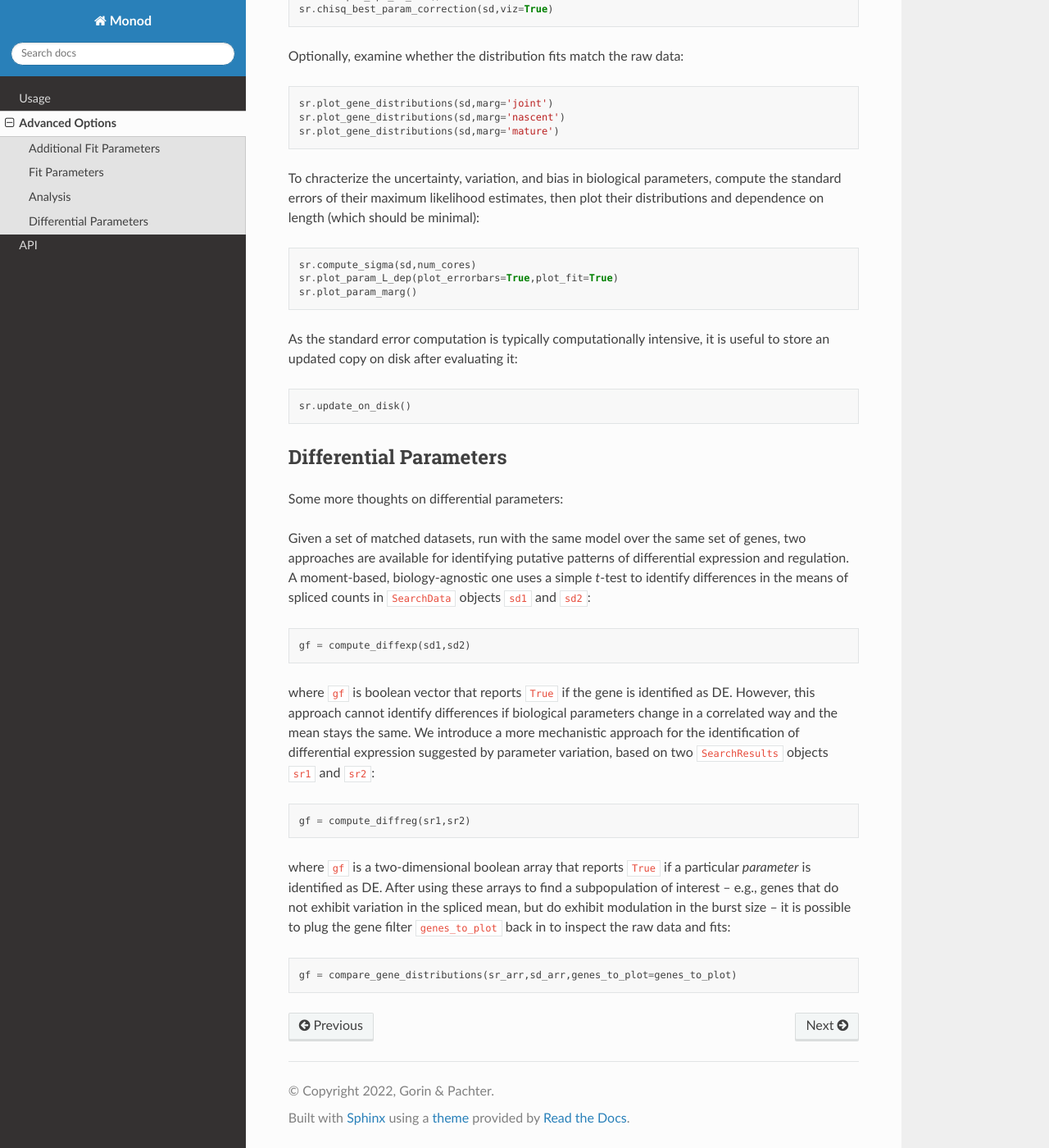
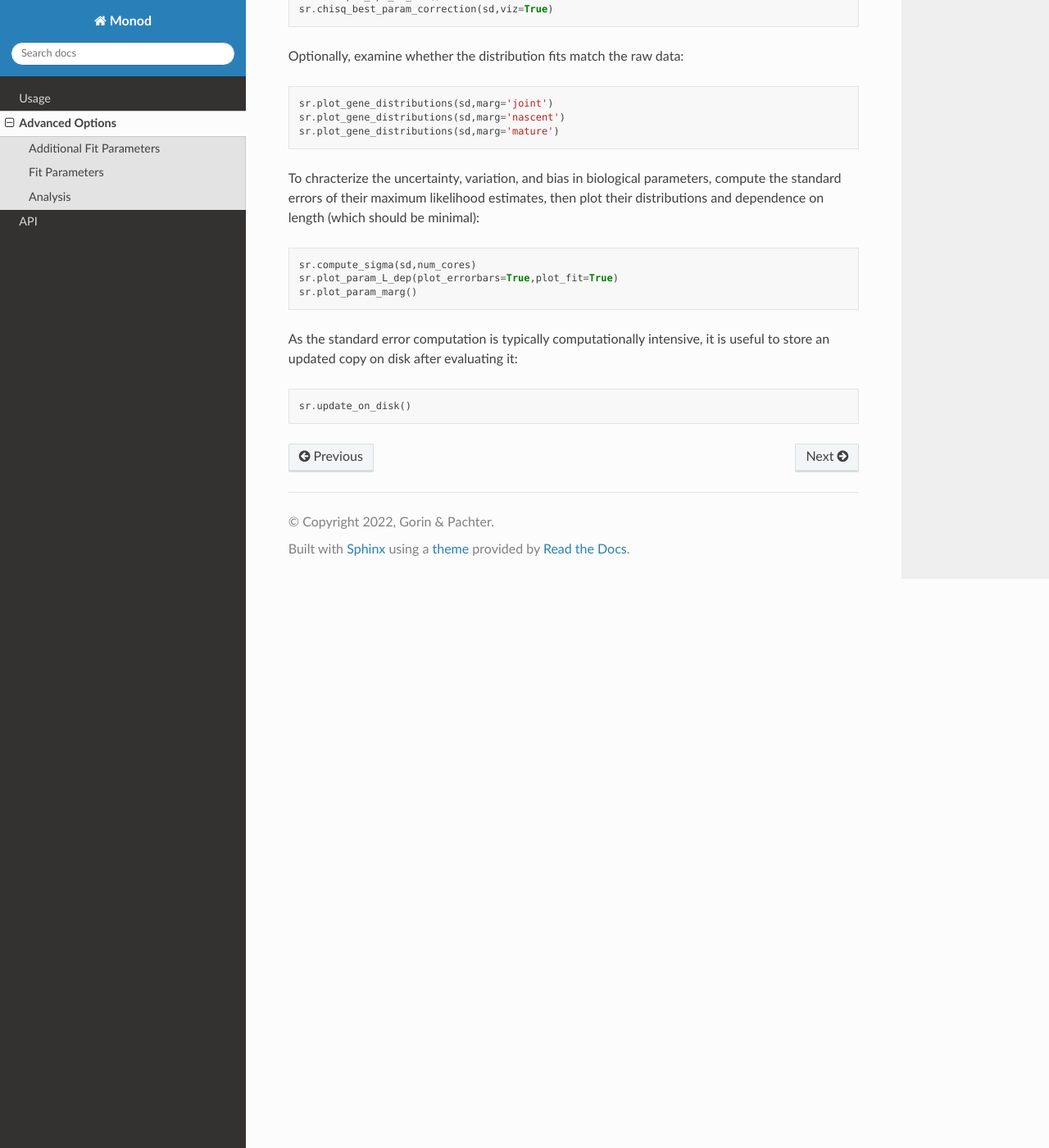
Before and after one commit to pachterlab/monod_examples, a Sphinx documentation site: the page built from docs/source/advanced.rst, in a window 1280 px wide and 1400 px high, scrolled down 1722 px. Shown: the whole window at 82% size. Built offline with Sphinx 7.4.7 and the Read the Docs theme 3.1.0, drawn with Linux system fonts in a browser that asks for light colours.

Commit message:
Update advanced.rst

```diff
--- a/docs/source/advanced.rst
+++ b/docs/source/advanced.rst
@@ -83,26 +83,3 @@ As the standard error computation is typically computationally intensive, it is
 .. code-block:: python
 
  sr.update_on_disk()
-
-Differential Parameters
-----------------
-
-Some more thoughts on differential parameters:
-
-Given a set of matched datasets, run with the same model over the same set of genes, two approaches are available for identifying putative patterns of differential expression and regulation. A moment-based, biology-agnostic one uses a simple *t*-test to identify differences in the means of spliced counts in ``SearchData`` objects ``sd1`` and ``sd2``:
-
-.. code-block:: python
-
- gf = compute_diffexp(sd1,sd2)
-
-where ``gf`` is boolean vector that reports ``True`` if the gene is identified as DE. However, this approach cannot identify differences if biological parameters change in a correlated way and the mean stays the same. We introduce a more mechanistic approach for the identification of differential expression suggested by parameter variation, based on two ``SearchResults`` objects ``sr1`` and ``sr2``:
-
-.. code-block:: python
-
- gf = compute_diffreg(sr1,sr2)
-
-where ``gf`` is a two-dimensional boolean array that reports ``True`` if a particular *parameter* is identified as DE. After using these arrays to find a subpopulation of interest -- e.g., genes that do not exhibit variation in the spliced mean, but do exhibit modulation in the burst size -- it is possible to plug the gene filter ``genes_to_plot`` back in to inspect the raw data and fits:
-
-.. code-block:: python
-
- gf = compare_gene_distributions(sr_arr,sd_arr,genes_to_plot=genes_to_plot)
```
